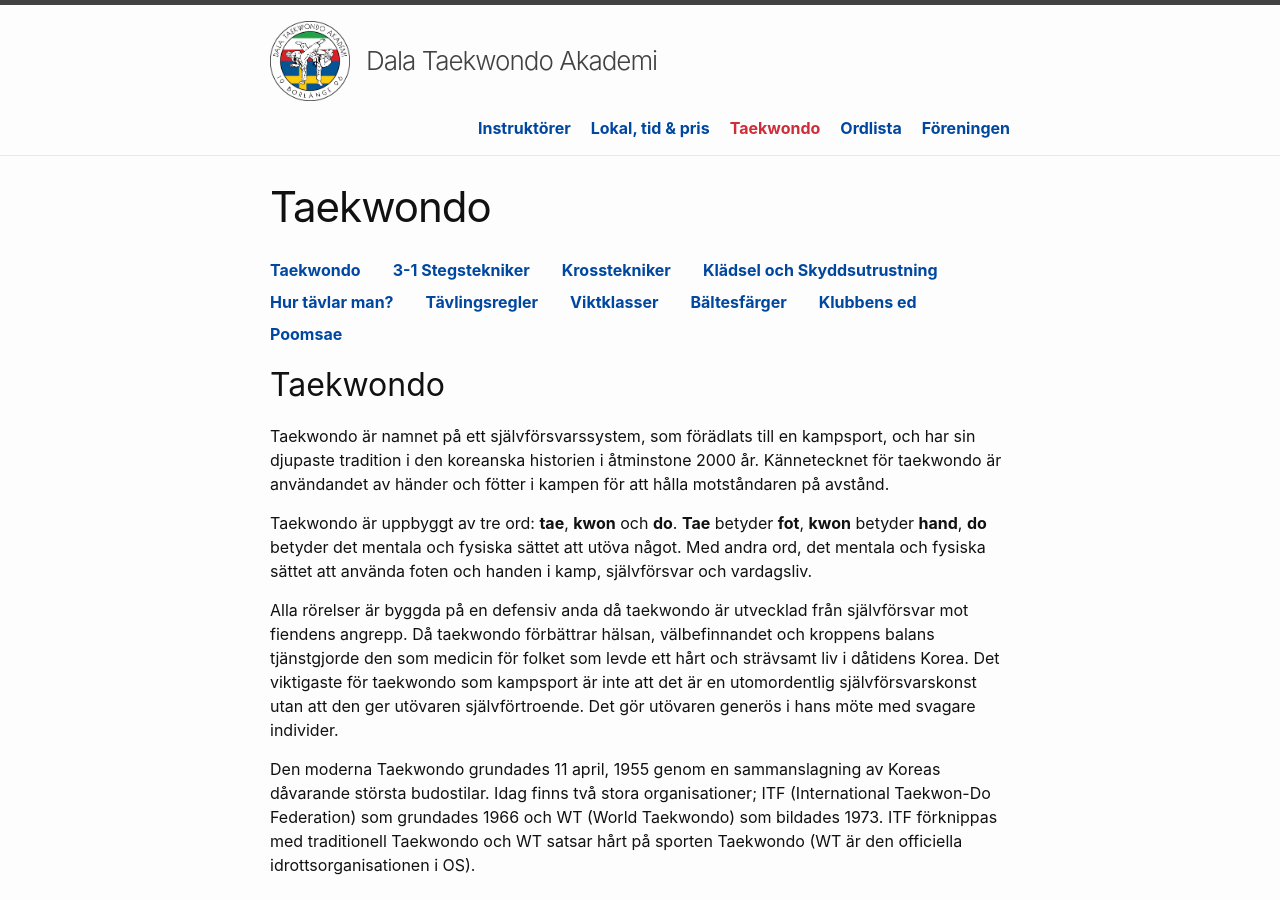
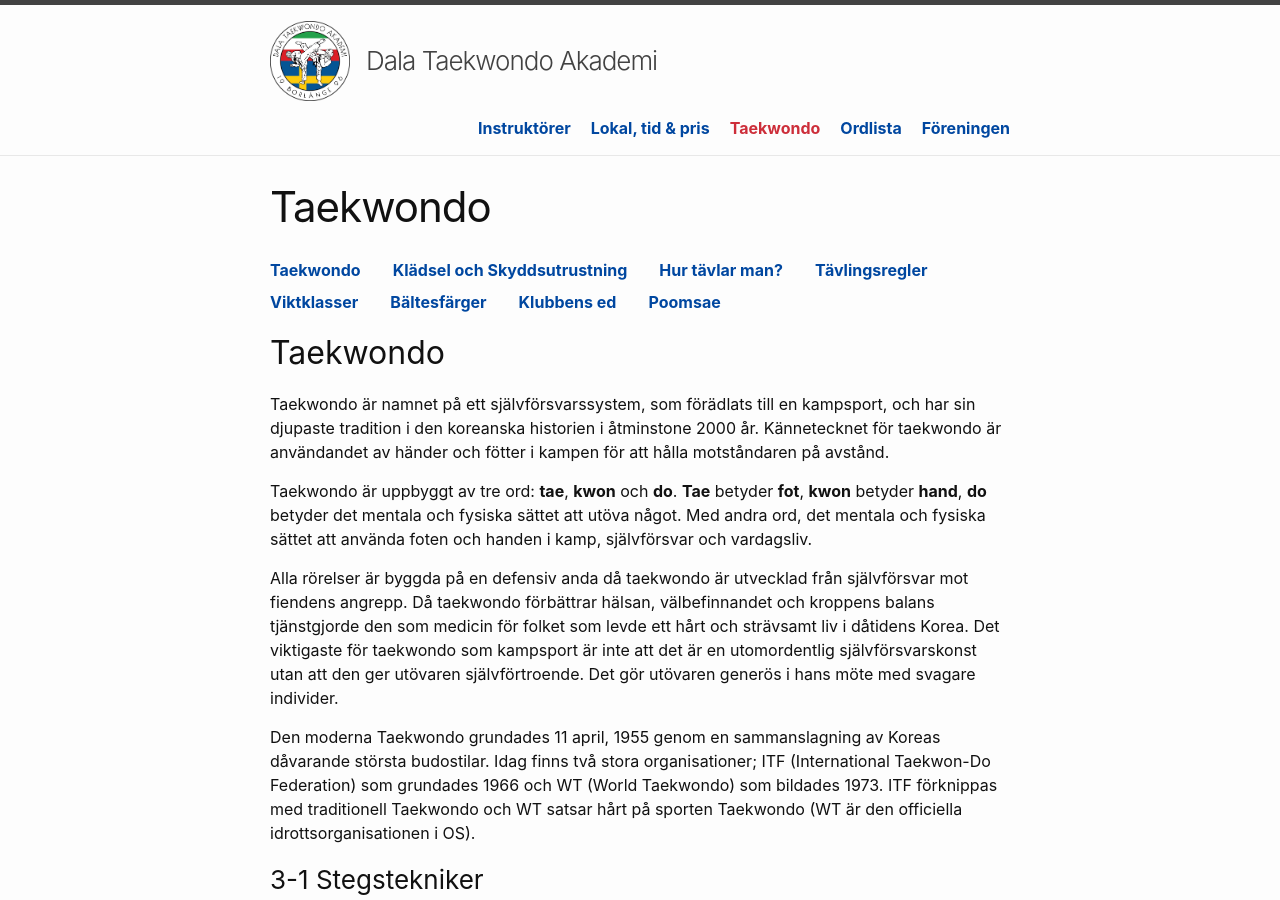
Before and after one commit to dalataekwondo/dalataekwondo.github.io, a Jekyll site: the page built from 03.taekwondo.markdown, in a window 1280 px wide and 900 px high. Built offline with Jekyll 4.4.1, drawn with Linux system fonts in a browser that asks for light colours.

Commit message:
Update 03.taekwondo.markdown
tog bort underrubriker från sidnavigeringen

```diff
--- a/03.taekwondo.markdown
+++ b/03.taekwondo.markdown
@@ -6,8 +6,6 @@ permalink: /taekwondo/
 
 {: .post-nav}
 [Taekwondo](#taekwondo)
-[3-1 Stegstekniker](#stegstekniker)
-[Krosstekniker](#krosstekniker)
 [Klädsel och Skyddsutrustning](#kladsel)
 [Hur tävlar man?](#hur-tavlar-man)
 [Tävlingsregler](#tavlingsregler)
```
